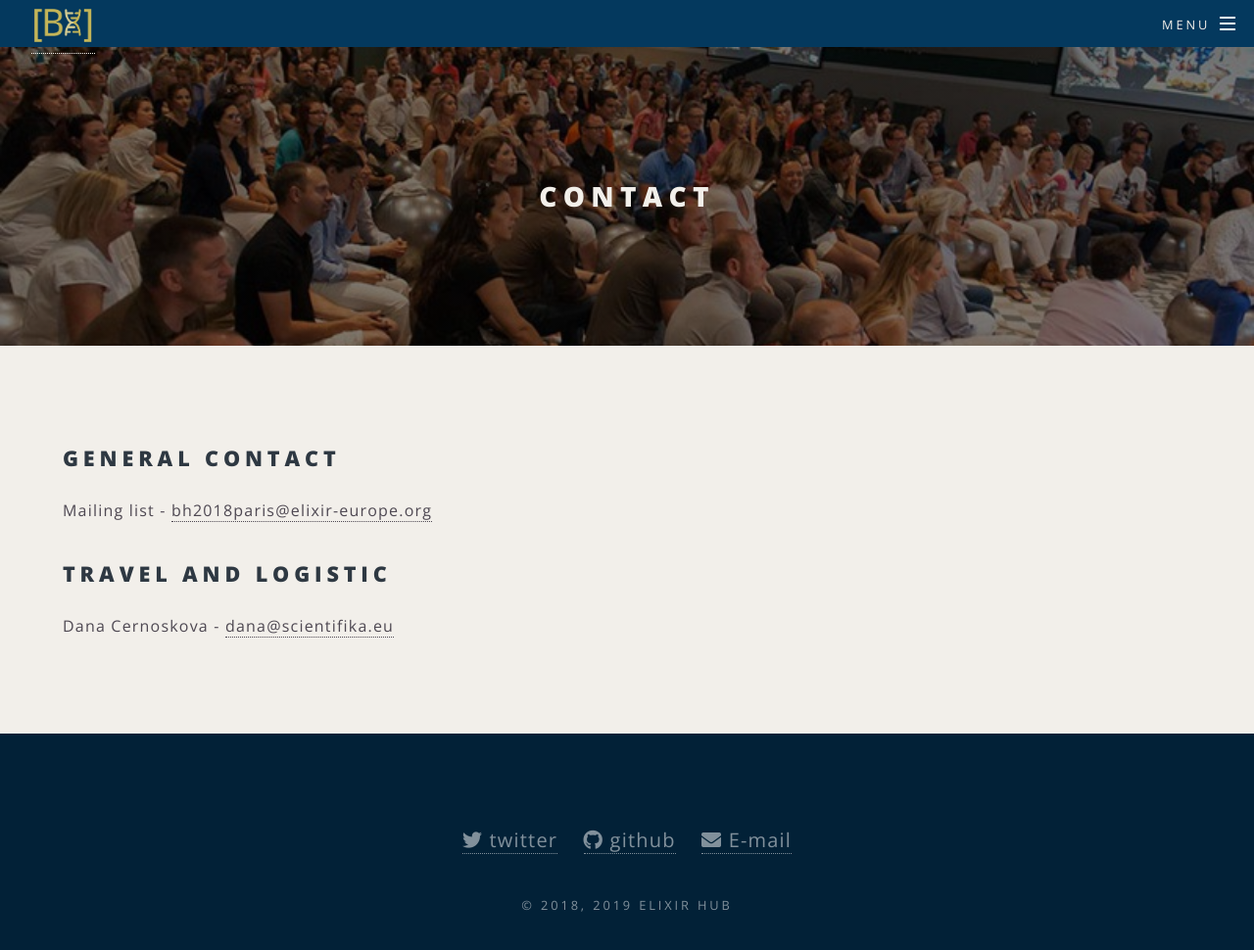
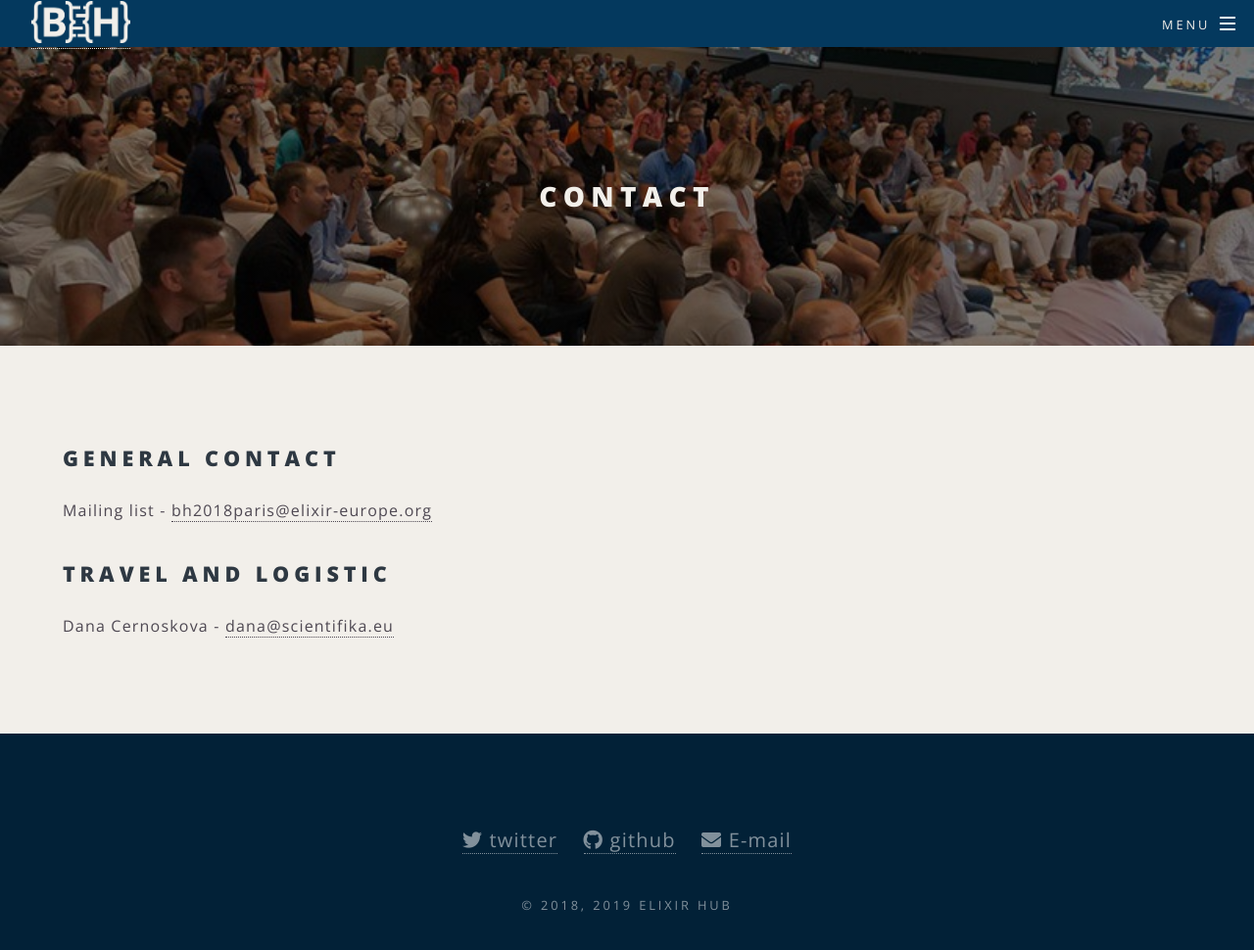
Before and after one commit to elixir-europe/biohackathon-europe-2019, a Jekyll site: the page built from contact.html, in a window 1280 px wide and 1027 px high. Shown: the top 970 px of the window at 98% size. Built offline with Jekyll 4.4.1, drawn with Linux system fonts in a browser that asks for light colours; nearby versions of some CDN libraries.

Commit message:
Logo adjustment

```diff
--- a/css/main.scss
+++ b/css/main.scss
@@ -1346,7 +1346,7 @@
 	z-index: _misc(z-index-base);
 	.logo {
 		margin: 1px 0 0 2em;
-		height: 100%;
+		height: 90%;
 		img {
 			width: auto;
 			height: 100%;
--- a/index.html
+++ b/index.html
@@ -13,7 +13,7 @@
 		</div>
 		<p>PARIS 2019 November 18th - 22th</p>
 		<h3><a href="https://twitter.com/biohackathoneu">@biohackathoneu</a></h3>
-		<div class="logos-strip">
+		<!-- <div class="logos-strip">
 			<ul class="logos major">
 				<li>
 					<div class="elixir-logo">
@@ -46,7 +46,7 @@
 					</div>
 				</li>
 			</ul>
-		</div>
+		</div> -->
 		<ul class="actions">
 			<li>
 				<!-- <a href="{{ site.baseurl }}/registration" class="button special">Register</a> -->
```
Also changed, not shown: images/favicon/android-chrome-192x192.png, images/favicon/android-chrome-512x512.png, images/favicon/apple-touch-icon.png, images/favicon/favicon-16x16.png, images/favicon/favicon-32x32.png, images/favicon/favicon.ico, images/favicon/mstile-150x150.png, images/favicon/safari-pinned-tab.svg, images/logos/bhlogodark.png (deleted), images/logos/bhlogodarknotx.png, images/logos/bhlogolight.png (deleted), images/logos/bhlogolightnotx.png.
